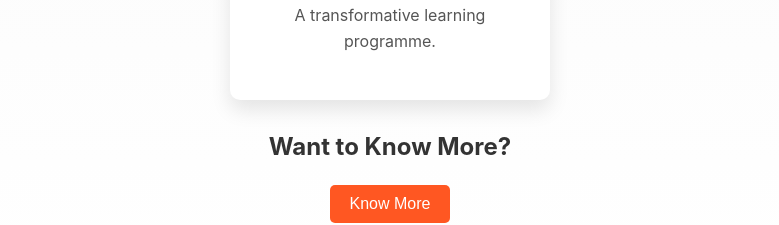
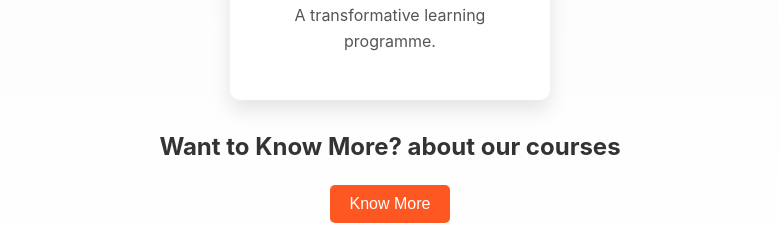
Before and after one commit to varundachuu/MyProject, a React (Create React App) app: page / in a window 1280 px wide. Shown: the part 4360-4585 px from the top of the page, without its empty margins (250-1029 px from the left). Built offline with nearby package versions, Linux system fonts and the light colour scheme.

Commit message:
Update OtherServices.js

```diff
--- a/src/components/js_components/OtherServices.js
+++ b/src/components/js_components/OtherServices.js
@@ -37,7 +37,7 @@ const Services = () => {
         ))}
       </div>
 
-      <h3 className="services-know-more-heading">Want to Know More?</h3>
+      <h3 className="services-know-more-heading">Want to Know More? about our courses</h3>
       <button
         className={`know-more-button ${isEnlarged ? "enlarged" : ""}`}
         onClick={handleButtonClick}
```
